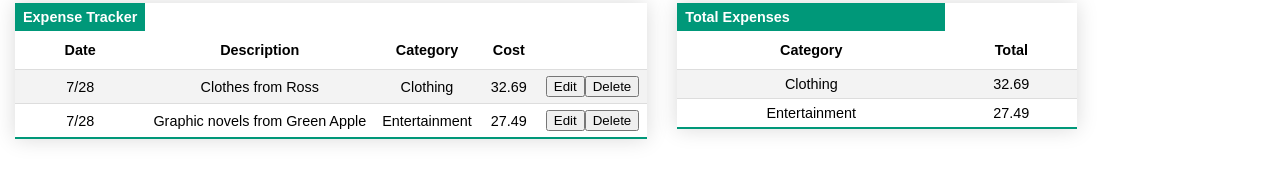
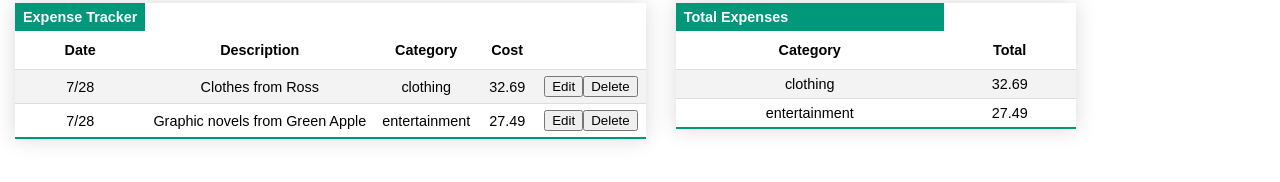
Before and after one commit to PopSizzle/PersonalFinances, a React (Create React App) app in the folder personalfinances/: page /expenses in a window 1280 px wide. Shown: the part 312-494 px from the top of the page. Built offline with nearby package versions, Linux system fonts and the light colour scheme.

Commit message:
Created Delete function, has bugs
Created a delete function for each expense button, needs fixing

```diff
--- a/personalfinances/src/Components/Table/index.js
+++ b/personalfinances/src/Components/Table/index.js
@@ -1,6 +1,6 @@
 import React from 'react';
 
-const Table = ({ title, cols, data, edit }) => {
+const Table = ({ title, cols, data, edit, deleteFunction}) => {
 
   let keys = Object.keys(data);
 
@@ -30,7 +30,7 @@ const Table = ({ title, cols, data, edit }) => {
                           return <td key={prop}>{data[key][prop]}</td>
                         }
                       })}
-                    {edit ? <td><button className='styled-button'>Edit</button><button className='styled-button'>Delete</button></td> : null}
+                    {edit ? <td><button className='styled-button'>Edit</button><button className='styled-button' onClick={e => deleteFunction(e)} id={key}>Delete</button></td> : null}
                   </tr>)
               :
               // else if no data provided
--- a/personalfinances/src/Pages/Expenses/index.js
+++ b/personalfinances/src/Pages/Expenses/index.js
@@ -11,14 +11,14 @@ const Expenses = () => {
         id: [1],
         date: '7/28',
         description: 'Clothes from Ross',
-        category: 'Clothing',
+        category: 'clothing',
         cost: 32.69
       },
       2: {
         id: [2],
         date: '7/28',
         description: 'Graphic novels from Green Apple',
-        category: 'Entertainment',
+        category: 'entertainment',
         cost: 27.49
       }
     }
@@ -28,19 +28,18 @@ const Expenses = () => {
     {
       'clothing': {
         id: 1,
-        category: 'Clothing',
+        category: 'clothing',
         total: 32.69
       },
       'entertainment': {
         id: 2,
-        category: 'Entertainment',
+        category: 'entertainment',
         total: 27.49
       }
     }
   )
 
   useEffect(() =>{
-
   },[]);
 
   let title1 = 'Expense Tracker';
@@ -94,7 +93,6 @@ const Expenses = () => {
 
     let expenses = expenseData;
     expenses[id] = currExpense;
-    expenses[id].category = cat[0].toUpperCase() + cat.slice(1);
     setExpenseData(expenses);
 
   }
@@ -107,10 +105,30 @@ const Expenses = () => {
     setCurrExpense(expense);
   }
 
+  const deleteExpense = (e) =>{
+    e.preventDefault();
+
+    let id = e.target.id;
+    let itemCost = parseFloat(expenseData[id].cost);
+    let category = expenseData[id].category;
+
+    console.log(id,itemCost,category);
+
+    let totals = expenseTotals;
+    console.log(totals[category]);
+    totals[category].total = parseFloat(totals[category].total) - itemCost;
+    setExpenseTotals(totals);
+
+    let expenses = expenseData;
+    delete expenses[id];
+    setExpenseData(expenses);
+
+  }
+
   return (
     <div>
       <Form inputs={form1Inputs} title='Add Expense' handleChange={handleExpenseChange} handleSubmit={handleExpenseSubmit} />
-      <Table title={title1} cols={cols1} data={expenseData} edit={true} />
+      <Table title={title1} cols={cols1} data={expenseData} edit={true} deleteFunction={deleteExpense}/>
       <Table title={title2} cols={cols2} data={expenseTotals} edit={false} />
     </div>
   )
```
